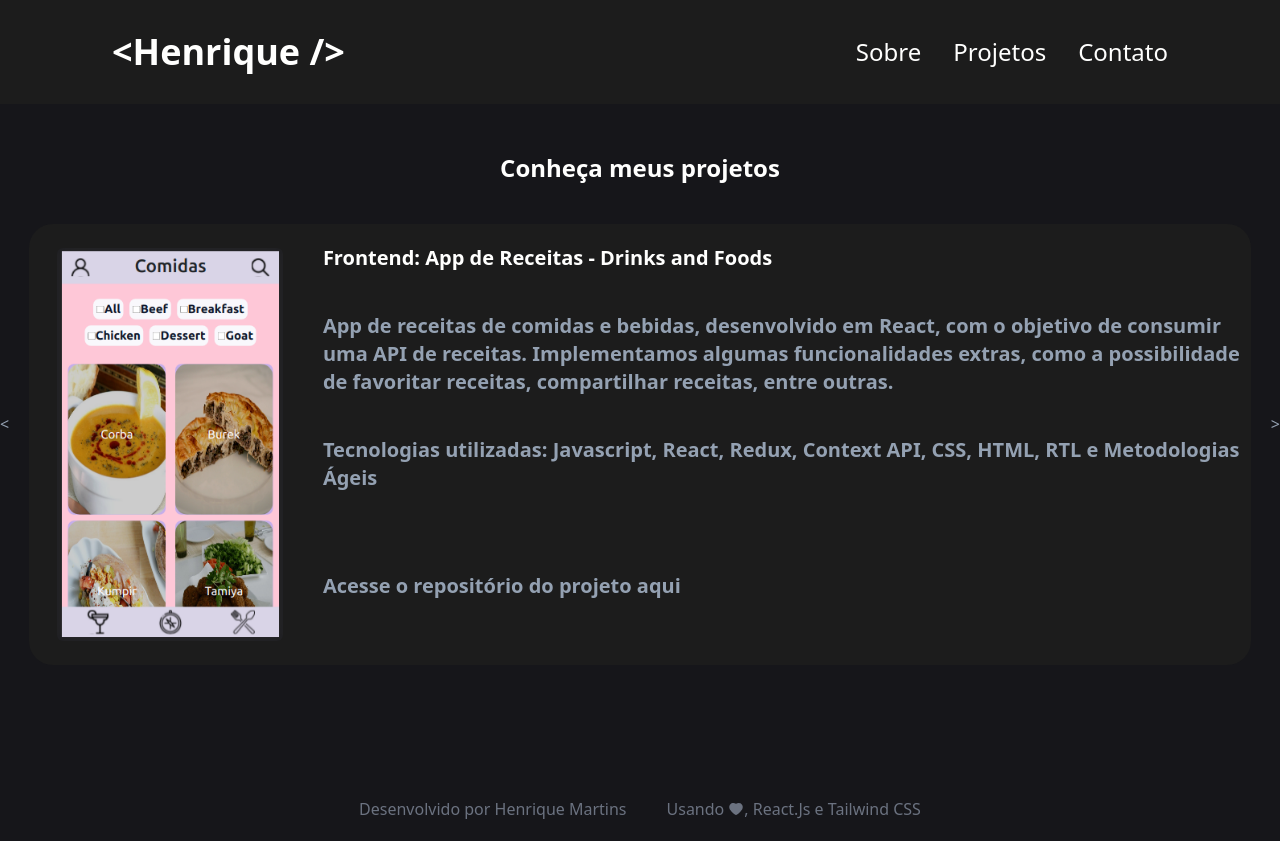
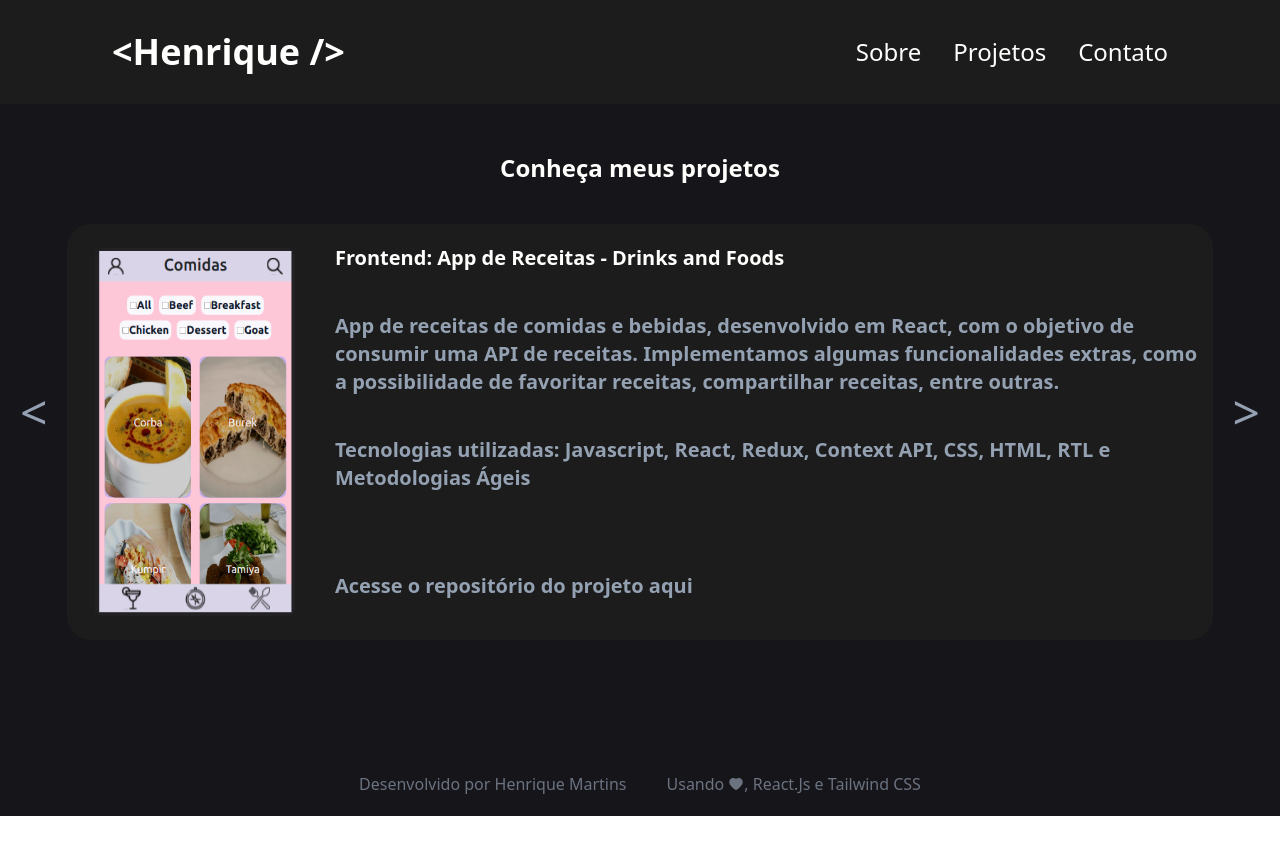
Before and after one commit to Henrique-M01/portfolio-henrique, a React (Create React App) app: page /projects in a window 1280 px wide. After the commit the page ends 816 px from the top, so only its background shows below. Built offline with nearby package versions, Linux system fonts and the light colour scheme.

Commit message:
fix: change style

```diff
--- a/src/pages/ProjectsPage.jsx
+++ b/src/pages/ProjectsPage.jsx
@@ -14,7 +14,7 @@ export default function ProjectsPage() {
         <h1 className="text-2xl font-bold text-white-title mt-10">Conheça meus projetos</h1>
         <div className='flex flex-row'>
           <button
-            className='mr-5 text-gray-text'
+            className='pt-20 pb-20 mr-5 pl-5 text-gray-text text-5xl hover:text-purple-bottom delay-100 cursor-pointer'
             onClick={() => {
               if (count > 0) {
                 setCount(count - 1);
@@ -23,7 +23,7 @@ export default function ProjectsPage() {
           >{"<"}</button>
           <CardProjects project={projects[count]}/>
           <button
-            className='ml-5 text-gray-text'
+            className='pt-20 pb-20 ml-5 pr-5 text-gray-text text-5xl hover:text-purple-bottom delay-100 cursor-pointer'
             onClick={() => {
               if (count < 3) {
                 setCount(count + 1);
```
